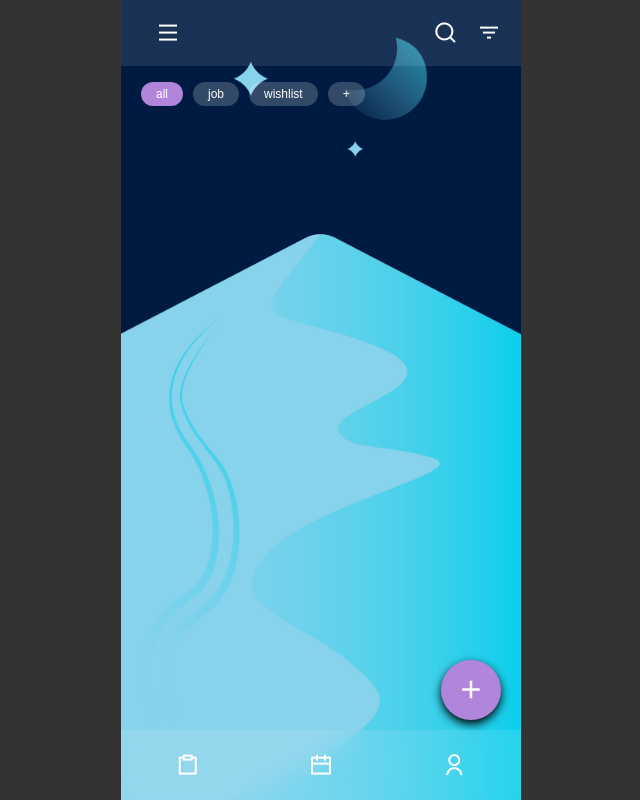
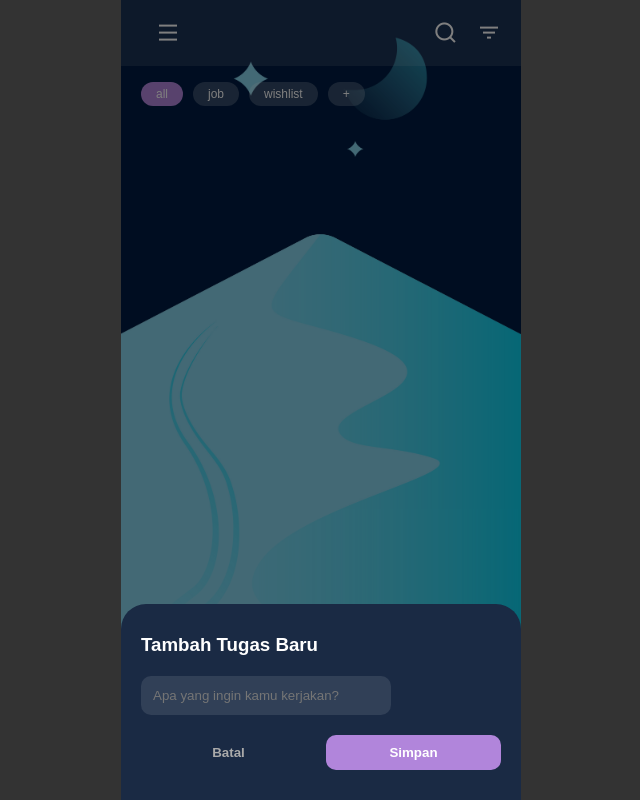
Before and after one commit to Hafiizhanindyaa/Latihan-ToDoList-Processed, a plain HTML site: page index.html in a window 1280 px wide. Both pictures are taken after a click on the button 790 px from the left and 690 px from the top of the page. Shown: the whole page, without its empty margins (319-959 px from the left). Drawn offline with nearby package versions, Linux system fonts and the light colour scheme.

Commit message:
Menambahkan fitur pada tanda + besar untuk ditampilkan pada layar utama apa yang ingin dikerjakan

```diff
--- a/index.html
+++ b/index.html
@@ -6,6 +6,7 @@
     <title>ToDoListApp</title>
     <link rel="stylesheet" href="style.css">
     <link rel="stylesheet" href="https://cdn.jsdelivr.net/npm/remixicon@3.5.0/fonts/remixicon.css">
+    <script src="script.js"></script>
 </head>
 <body>
     <div class="app-screen">
@@ -34,6 +35,16 @@
             <i class="ri-user-line"></i>
         </nav>
 
+        <div id="overlay" class="overlay"></div>
+
+        <div id="todo-modal" class="todo-modal">
+            <h3>Tambah Tugas Baru</h3>
+            <input type="text" id="input-tugas" placeholder="Apa yang ingin kamu kerjakan?">
+            <div class="modal-button">
+                <button class="btn-cancel" onclick="closeTask()">Batal</button>
+                <button class="btn-save" onclick="saveTask()">Simpan</button>
+            </div>
+        </div>
     </div>
 </body>
 </html>
--- a/script.js
+++ b/script.js
@@ -0,0 +1,37 @@
+function addTask() {
+    document.getElementById('overlay').classList.add('active');
+    document.getElementById('todo-modal').classList.add('active');
+    document.getElementById('input-tugas').focus();
+}
+
+function closeTask() {
+    document.getElementById('overlay').classList.remove('active');
+    document.getElementById('todo-modal').classList.remove('active');
+
+}
+
+function saveTask() {
+    let inputField = document.getElementById('input-tugas');
+    let text = inputField.value;
+
+    if (text == '') {
+        alert("Tulis dulu tugasnya yaa!");
+        return;
+    }
+
+    let container = document.querySelector('.area');
+
+    let newTask = document.createElement('div');
+    newTask.classList.add('todo-item');
+
+    newTask.innerHTML = `
+        <span>${text}</span>
+        <i class="ri-delete-bin-line" onclick="this.parentElement.remove()"></i>`;
+
+    container.appendChild(newTask);
+
+    inputField.value = '';
+    closeTask();
+}
+
+document.getElementById('overlay').addEventListener('click', closeTask);
--- a/style.css
+++ b/style.css
@@ -79,3 +79,102 @@ header {
     align-items: center;
     font-size: 24px;
 }
+
+.overlay {
+    position: absolute;
+    top: 0;
+    left: 0;
+    width: 100%;
+    height: 100%;
+    background: rgba(0, 0, 0, 0.5);
+    z-index: 99;
+    display: none;
+    transition: 0.3s;
+}
+
+.todo-modal {
+    position: absolute;
+    bottom: -100%;
+    left: 0;
+    width: 100%;
+    background: #1a2a44;
+    padding: 30px 20px;
+    border-top-left-radius: 25px;
+    border-top-right-radius: 25px;
+    z-index: 100;
+    transition: 0.4 ease-out;
+    color: white;
+}
+
+.overlay.active {
+    display: block;
+}
+
+.todo-modal.active {
+    bottom: 0;
+}
+
+.todo-modal input {
+    width: 250px;
+    padding: 12px;
+    margin: 20px 0;
+    border-radius: 10px;
+    border: none;
+    background: rgba(255, 255, 255, 0.1);
+    color: white;
+    outline: none;
+}
+
+.modal-button {
+    display: flex;
+    gap: 10px;
+}
+
+.btn-save, .btn-cancel {
+    flex: 1;
+    padding: 10px;
+    border-radius: 10px;
+    border: none;
+    cursor: pointer;
+    font-weight: bold;
+}
+
+.btn-save { background: #B185DB; color: white; }
+.btn-cancel { background: transparent; color: #aaa; }
+
+.area {
+    padding: 20px;
+    overflow-y: auto;
+    height: 100%;
+    padding-bottom: 100px;
+}
+
+.todo-item {
+   background: rgba(177, 133, 219, 0.85);
+   backdrop-filter: blur(5px);
+   color: white;
+   padding: 15px;
+   margin-bottom: 10px;
+   border-radius: 12px;
+   display: flex;
+   justify-content: space-between;
+   align-items: center;
+   box-shadow: 0 4px 6px rgba(0,0,0,0.1);
+   animation: muncul 0.3s ease-in-out;
+}
+
+.todo-item i {
+    cursor: pointer;
+    font-size: 1.2rem;
+    color: rgba(255, 255, 255, 0.7);
+    transition: 0.2s;
+}
+
+.todo-item i:hover {
+    color: white;
+}
+
+@keyframes muncul {
+    from { opacity: 0; transform: transalateY(10px); }
+    to { opacity: 1; transform: translateY(0); }
+}
```
